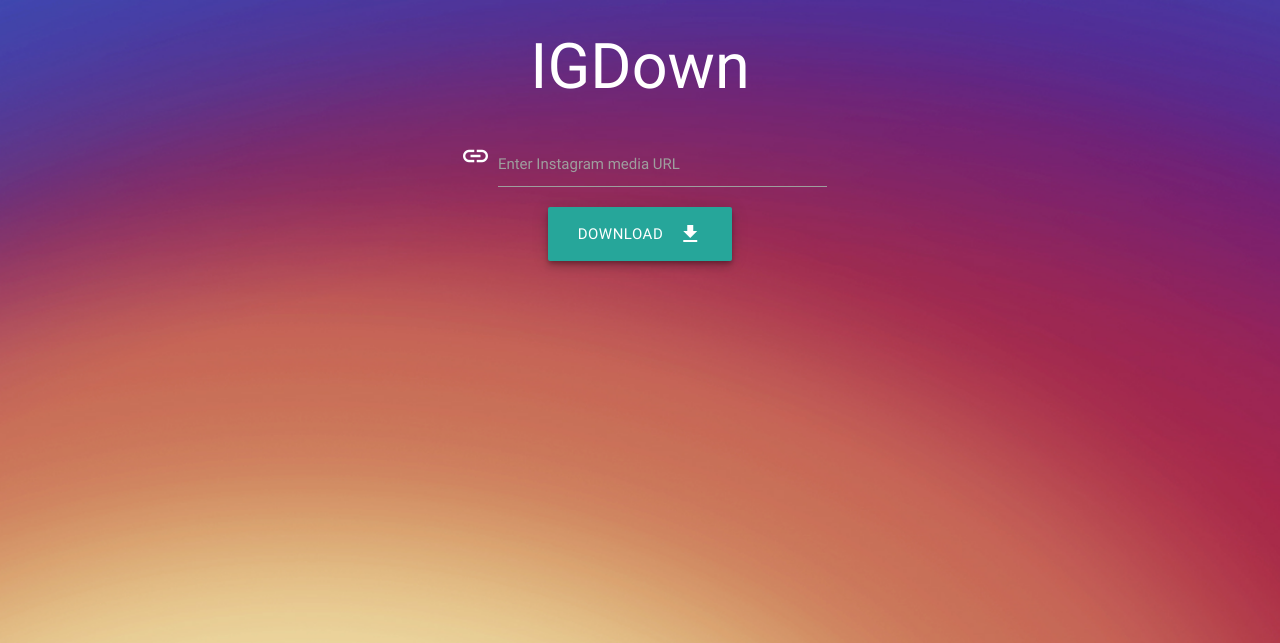
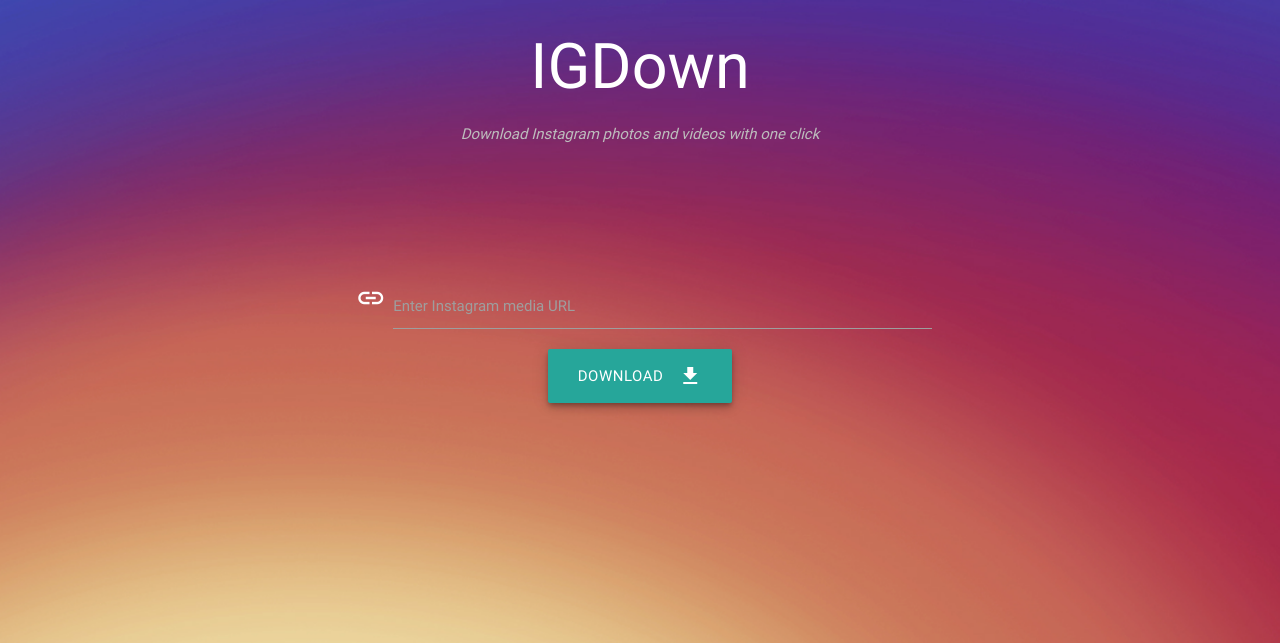
Before and after one commit to wencakisa/igdown, a Django app: template downloader/templates/downloader/index.html in a window 1280 px wide. Shown: the top 643 px of the page. Run offline with Django 3.2, Linux system fonts and the light colour scheme; the template is opened without the code that fills it, so the values that code supplies are empty; some libraries are stand-ins or nearby versions.

Commit message:
Minor template changes

```diff
--- a/downloader/static/downloader/styles/style.css
+++ b/downloader/static/downloader/styles/style.css
@@ -18,6 +18,11 @@
     opacity: 0.8;
 }
 
+#subheader {
+    font-style: italic;
+    padding-bottom: 15vh;
+}
+
 #code_icon {
     display: inline-flex;
     vertical-align: top;
--- a/downloader/templates/downloader/index.html
+++ b/downloader/templates/downloader/index.html
@@ -20,9 +20,10 @@
             <div class="row white-text">
                 <div class="col s12 center">
                     <h1>IGDown</h1>
+                    <h6 id="subheader" class="grey-text text-lighten-1">Download Instagram photos and videos with one click</h6>
 
                     <div class="row">
-                        <form action="{% url 'downloader:download' %}" method="POST" class="col s12 m6 l4 offset-m3 offset-l4" id="download_form">
+                        <form action="{% url 'downloader:download' %}" method="POST" class="col s12 m8 l6 offset-m2 offset-l3" id="download_form">
                             {% csrf_token %}
 
                             <div class="input-field col s12">
```
